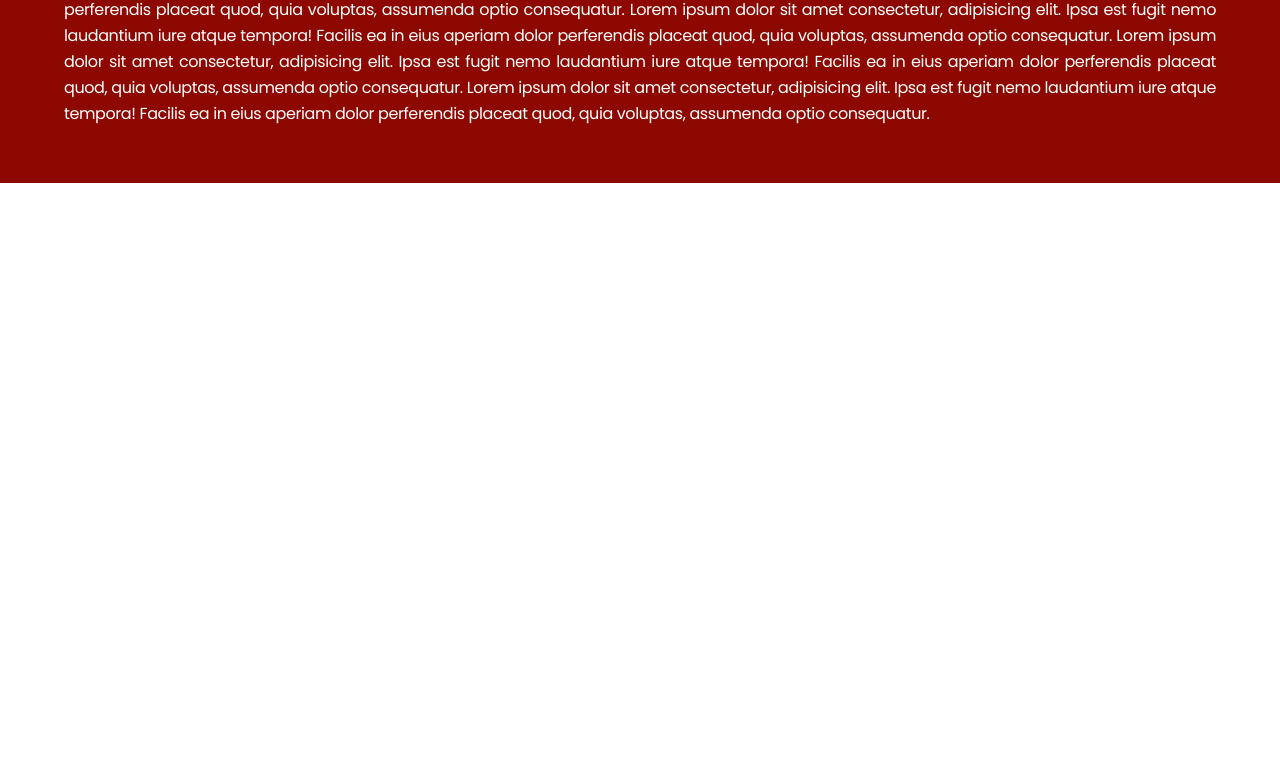
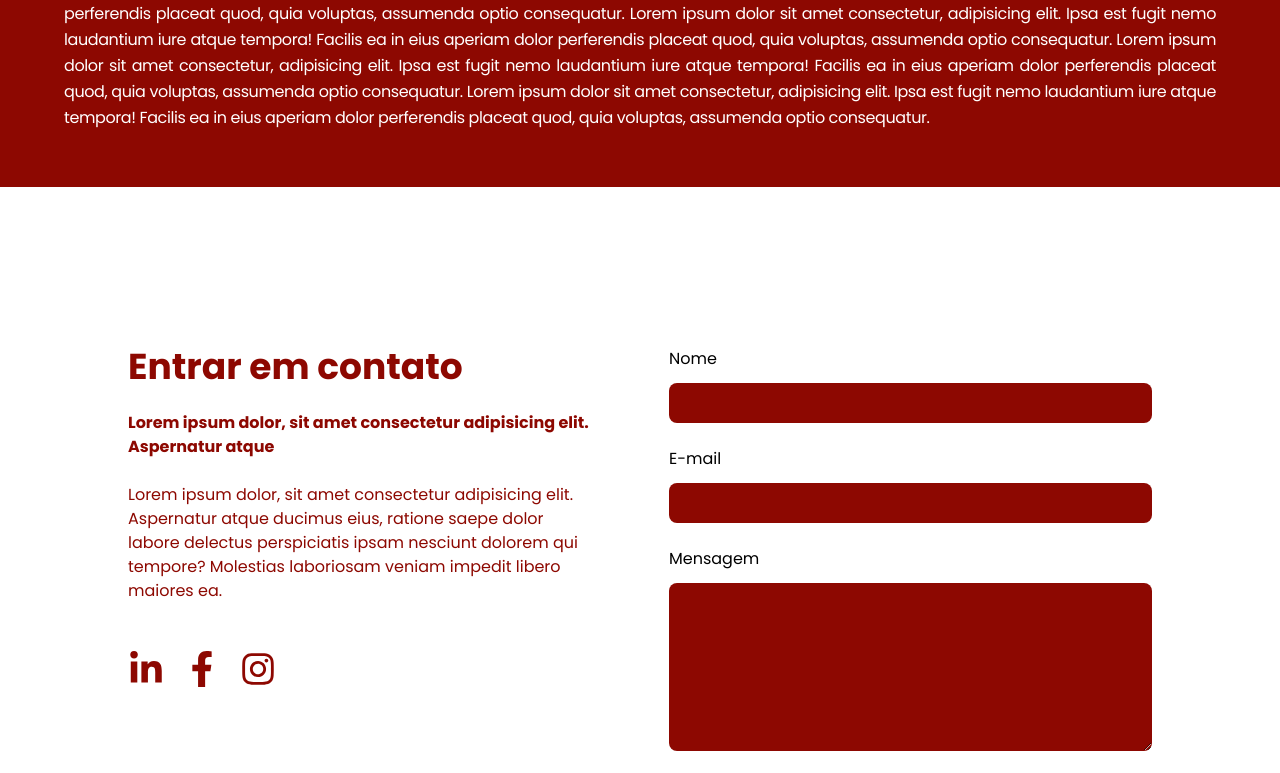
Before and after one commit to Geoqueimadas/frontend, a Next.js app: page / in a window 1280 px wide. Shown: the part 3358-4131 px from the top of the page. Before the commit the page ends 3541 px from the top, so only its background shows below. Built offline with nearby package versions, Linux system fonts and the light colour scheme.

Commit message:
seven commit

```diff
--- /dev/null
+++ b/components/Contato/Contato.js
@@ -0,0 +1,78 @@
+import Input_Form from "../../components/Layout/Form/InputForm";
+import TextArea_Form from "../Layout/Form/TextAreaForm.js";
+import Label_Form from "../../components/Layout/Form/LabelForm"
+import BtnForm from "../../components/Layout/Form/BtnSubmit";
+import Social_Media from "../../components/Layout/Contato/Social_Media";
+
+const Contato = () => {
+  return (
+    <>
+      <section className=" mt-24" id="contato">
+
+      <div className="  py-3 lg:px-32 px-10   lg:py-6 lg:pb-52 pb-32  ">
+        <div className="flex lg:flex-row flex-col ">
+          <div className="lg:w-1/2 w-full lg:mr-20 mr-0">
+            <h1 className="text-4xl text-red-main font-bold mt-10 mb-6">
+              Entrar em contato
+            </h1>
+            <h2 className="text-red-main font-bold mb-6 text-md">
+              Lorem ipsum dolor, sit amet consectetur adipisicing elit.
+              Aspernatur atque
+            </h2>
+            <p className="text-red-main text-md">
+              Lorem ipsum dolor, sit amet consectetur adipisicing elit.
+              Aspernatur atque ducimus eius, ratione saepe dolor labore delectus
+              perspiciatis ipsam nesciunt dolorem qui tempore? Molestias
+              laboriosam veniam impedit libero maiores ea.
+            </p>
+
+            <Social_Media customClass="" />
+          </div>
+
+          <div className="lg:mt-10 mt-16 lg:w-1/2 w-full">
+            <form className="flex flex-col" action="">
+            <div className="w-full flex flex-col mb-6">
+                <Label_Form customClass="text-black mb-3" name="Nome" />
+                <Input_Form
+                  type="text"
+                  customClass="rounded-lg p-2 focus:outline-none bg-red-main text-white"
+                />
+              </div>
+
+              <div className="w-full flex flex-col mb-6">
+                <Label_Form
+                  customClass="text-black mb-3"
+                  name="E-mail"
+                />
+                <Input_Form
+                  type="text"
+                  customClass="rounded-lg p-2 focus:outline-none bg-red-main text-white"
+                />
+              </div>
+              <Label_Form customClass="mb-3" name="Mensagem" />
+
+              <TextArea_Form
+                customClass="rounded-lg p-2 focus:outline-none bg-red-main text-white"
+                name="textAreaForm"
+                id="textForm"
+                cols={30}
+                rows={5}
+                placeholder=""
+              />
+
+              <BtnForm
+                type="submit"
+                href=""
+                name="Enviar"
+                customClass="mt-6"
+              />
+            </form>
+          </div>
+        </div>
+      </div>
+      </section>
+    </>
+  );
+};
+
+export default Contato;
--- a/components/Grafico/Grafico.js
+++ b/components/Grafico/Grafico.js
@@ -9,10 +9,10 @@ const Grafico = () => {
         <h1 className="text-center text-red-main font-bold text-3xl mb-12">
           Índice de Queimadas
         </h1>
-        <div className="md:mt-32 mt-20 flex flex-col md:px-16 md:items-start items-center ">
+        <div className="md:mt-32 mt-20 flex flex-col md:px-16 px-4 ">
           <GraficoInfos />
 
-          <canvas id="myChart"></canvas>
+          <canvas  id="myChart"></canvas>
 
         </div>
         <p className="text-red-main mt-12 font-bold md:px-16 px-4 text-sm md:text-lg">
--- a/components/Layout/Btn.js
+++ /dev/null
@@ -1,19 +0,0 @@
-import { Link } from "react-scroll";
-
-import { FaArrowCircleDown } from "react-icons/fa";
-
-const Btn = (props) => {
-  const { href } = props;
-
-  return (
-    <Link to={href} spy={true} smooth={true} offset={-100} duration={700}>
-      <div className="flex justify-center ">
-        <button className="text-5xl text-red-main animate-bounce">
-          <FaArrowCircleDown />
-        </button>
-      </div>
-    </Link>
-  );
-};
-
-export default Btn;
--- /dev/null
+++ b/components/Layout/Contato/Social_Media.js
@@ -0,0 +1,17 @@
+import { FaLinkedinIn } from "react-icons/fa";
+import { FaFacebookF } from "react-icons/fa";
+import { FaInstagram } from "react-icons/fa";
+
+const Social_Media = (props) => {
+  const { customClass } = props;
+
+  return (
+    <div className={`flex flex-row text-red-main text-4xl mt-12 ${customClass}`}>
+      <FaLinkedinIn className="mr-5 cursor-pointer hover:opacity-60 transition-all duration-500" />
+      <FaFacebookF className="mr-5 cursor-pointer hover:opacity-60 transition-all duration-500" />
+      <FaInstagram className="mr-5 cursor-pointer hover:opacity-60 transition-all duration-500" />
+    </div>
+  );
+};
+
+export default Social_Media;
--- /dev/null
+++ b/components/Layout/Footer/Footer.js
@@ -0,0 +1,21 @@
+const Footer = () => {
+  return (
+    <>
+
+    <section>
+
+        <footer className="bg-red-main w-full p-6">
+
+        <div className="flex justify-between">
+        <h1 className="text-white">Teste</h1>
+        </div>
+
+        </footer>
+
+    </section>
+
+    </>
+  )
+}
+
+export default Footer
--- a/components/Layout/Form/BtnSubmit.js
+++ b/components/Layout/Form/BtnSubmit.js
@@ -4,7 +4,8 @@ const BtnSubmit = (props) => {
   const { name, customClass } = props;
 
   return (
-    <button type="submit" className={`${customClass}`}>
+    <button type="submit" className={`px-4 py-2 text-lg font-semibold rounded bg-red-main text-white hover:bg-black transition
+    ease-in duration-1000 ${customClass}`}>
       {name}
     </button>
   );
--- a/components/Layout/Form/LabelForm.js
+++ b/components/Layout/Form/LabelForm.js
@@ -1,5 +1,3 @@
-import React from "react";
-
 const LabelForm = (props) => {
   const { name, customClass } = props;
 
--- /dev/null
+++ b/components/Layout/Form/TextAreaForm.js
@@ -0,0 +1,18 @@
+
+
+const TextArea_Form = (props) => {
+  const { customClass, name, id, cols, rows, placeholder } = props;
+
+  return (
+    <textarea
+      className={`p-6 ${customClass}`}
+      name={name}
+      id={id}
+      cols={cols}
+      rows={rows}
+      placeholder={placeholder}
+    ></textarea>
+  );
+};
+
+export default TextArea_Form;
--- a/pages/index.js
+++ b/pages/index.js
@@ -3,6 +3,8 @@ import Navbar from "../components/Navbar/Navbar"
 import Formulario from "../components/Formulario/Formulario"
 import Grafico from "../components/Grafico/Grafico"
 import TextContent from "../components/TextContent/TextContent"
+import Contato from "../components/Contato/Contato"
+import Footer from "../components/Layout/Footer/Footer"
 
 function HomePage() {
   return (
@@ -13,6 +15,8 @@ function HomePage() {
   <Formulario/>
   <Grafico/>
   <TextContent/>
+  <Contato/>
+  <Footer/>
   </>
 
   )
```
